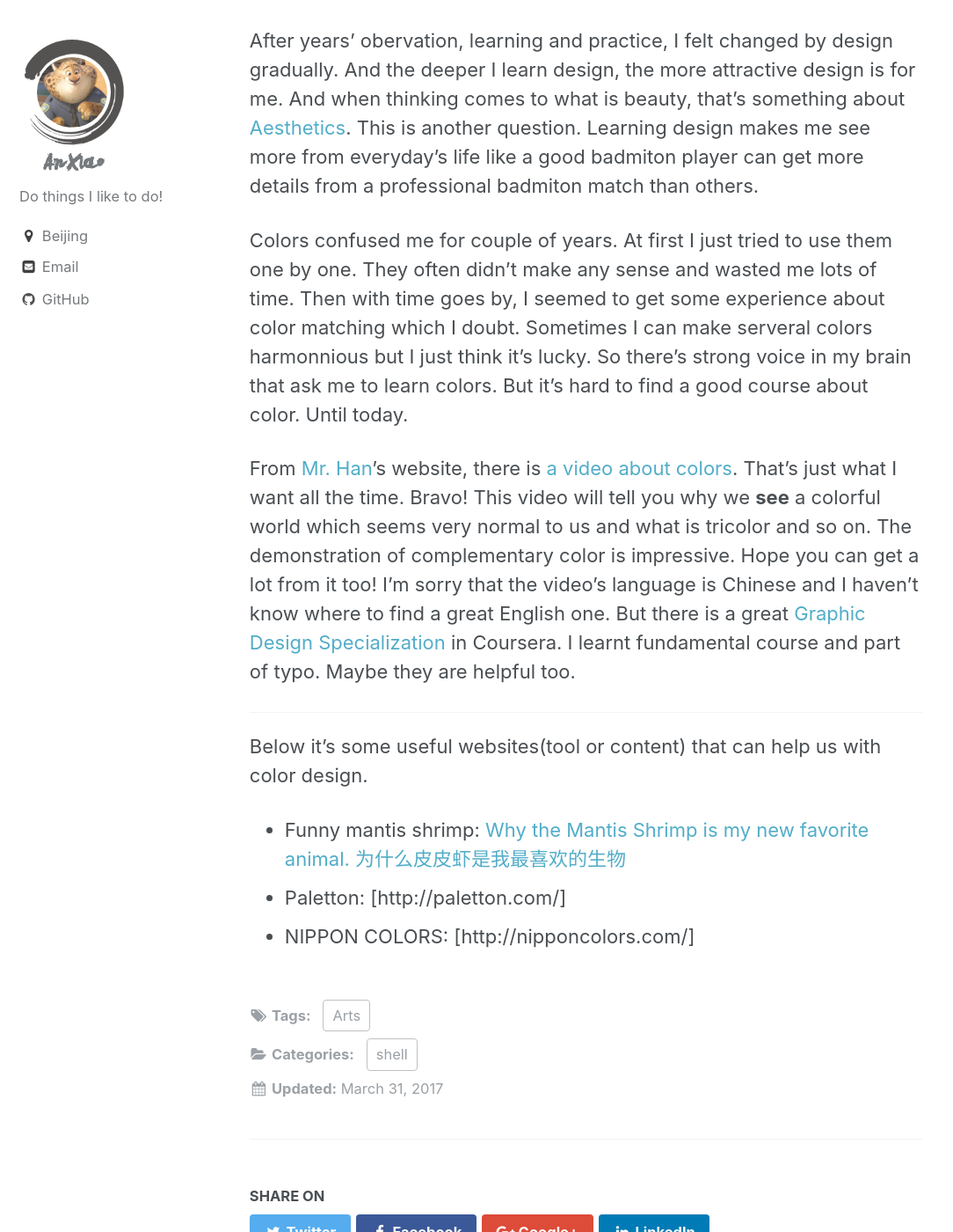
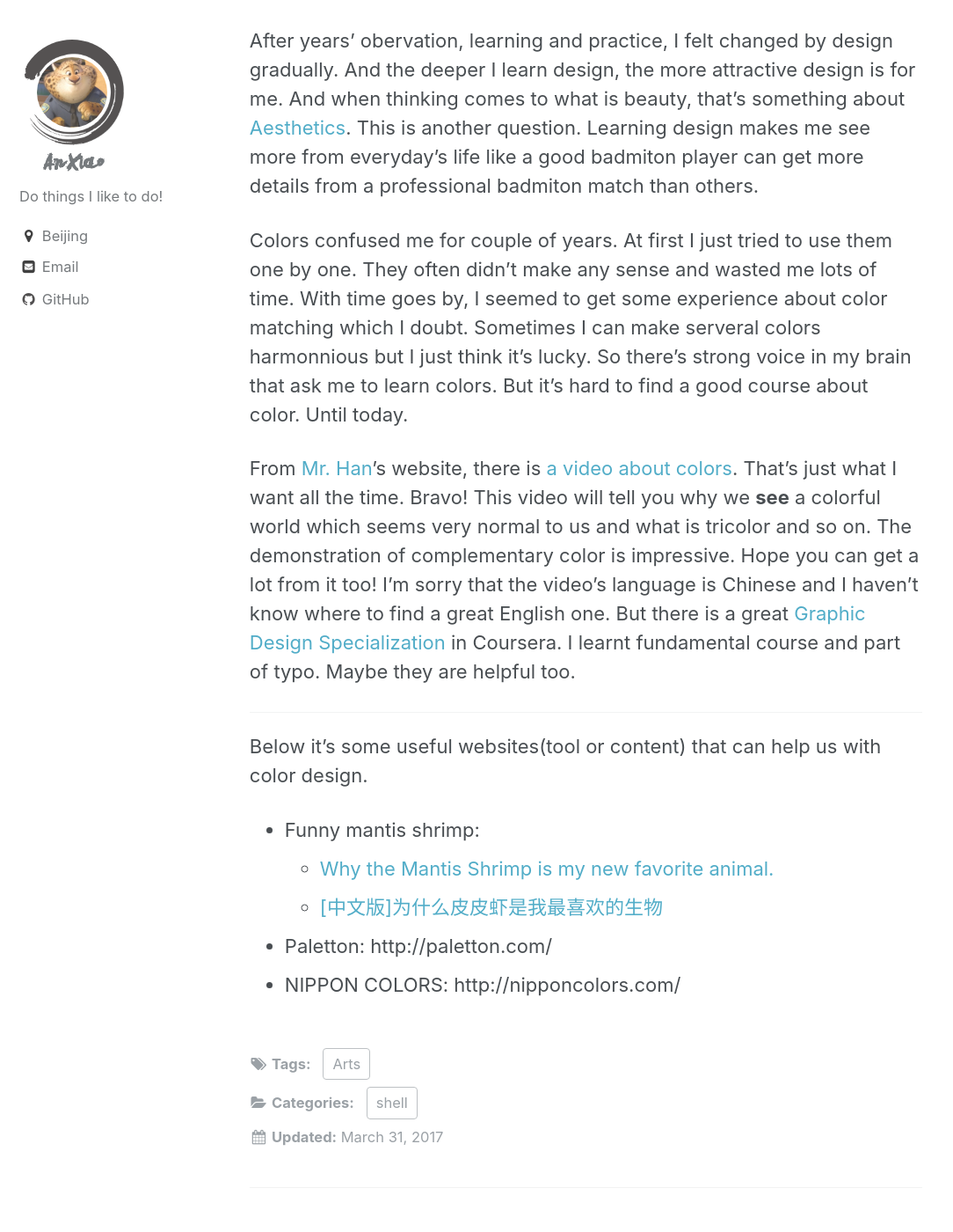
Before and after one commit to silverHugh/silverhugh.github.io, a Jekyll site: the page built from _posts/shell/2017-03-31-colors.md, in a window 1280 px wide and 1400 px high, scrolled down 555 px. Shown: the whole window at 88% size, without its empty margins (0-1084 px from the left). Built offline with Jekyll 4.4.1, drawn with Linux system fonts in a browser that asks for light colours; comment, search, counter and statistics services are not loaded.

Commit message:
updage blog

```diff
--- a/_posts/shell/2017-03-31-colors.md
+++ b/_posts/shell/2017-03-31-colors.md
@@ -13,7 +13,7 @@ From the very beginning, I started to learn how to build a nice website. And I r
 
 After years' obervation, learning and practice, I felt changed by design gradually. And the deeper I learn design, the more attractive design is for me. And when thinking comes to what is beauty, that's something about [Aesthetics](https://en.wikipedia.org/wiki/Aesthetics). This is another question. Learning design makes me see more from everyday's life like a good badmiton player can get more details from a professional badmiton match than others.
 
-Colors confused me for couple of years. At first I just tried to use them one by one. They often didn't make any sense and wasted me lots of time. Then with time goes by, I seemed to get some experience about color matching which I doubt. Sometimes I can make serveral colors harmonnious but I just think it's lucky. So there's strong voice in my brain that ask me to learn colors. But it's hard to find a good course about color. Until today.
+Colors confused me for couple of years. At first I just tried to use them one by one. They often didn't make any sense and wasted me lots of time. With time goes by, I seemed to get some experience about color matching which I doubt. Sometimes I can make serveral colors harmonnious but I just think it's lucky. So there's strong voice in my brain that ask me to learn colors. But it's hard to find a good course about color. Until today.
 
 From [Mr. Han](http://hanshilin.com/about/)'s website, there is [a video about colors](http://hanshilin.com/software/photoshop/photoshop-2/). That's just what I want all the time. Bravo! This video will tell you why we **see** a colorful world which seems very normal to us and what is tricolor and so on. The demonstration of complementary color is impressive. Hope you can get a lot from it too! I'm sorry that the video's language is Chinese and I haven't know where to find a great English one. But there is a great [Graphic Design Specialization](https://www.coursera.org/specializations/graphic-design) in Coursera. I learnt fundamental course and part of typo. Maybe they are helpful too.
 
@@ -21,6 +21,8 @@ From [Mr. Han](http://hanshilin.com/about/)'s website, there is [a video about c
 
 Below it's some useful websites(tool or content) that can help us with color design.
 
-- Funny mantis shrimp: [Why the Mantis Shrimp is my new favorite animal.](http://theoatmeal.com/comics/mantis_shrimp) [为什么皮皮虾是我最喜欢的生物](http://www.wtoutiao.com/p/1411mCz.html)
-- Paletton: [http://paletton.com/]
-- NIPPON COLORS: [http://nipponcolors.com/]
+- Funny mantis shrimp:
+	- [Why the Mantis Shrimp is my new favorite animal.](http://theoatmeal.com/comics/mantis_shrimp)
+	- [\[中文版\]为什么皮皮虾是我最喜欢的生物](http://www.wtoutiao.com/p/1411mCz.html)
+- Paletton: http://paletton.com/
+- NIPPON COLORS: http://nipponcolors.com/
```
